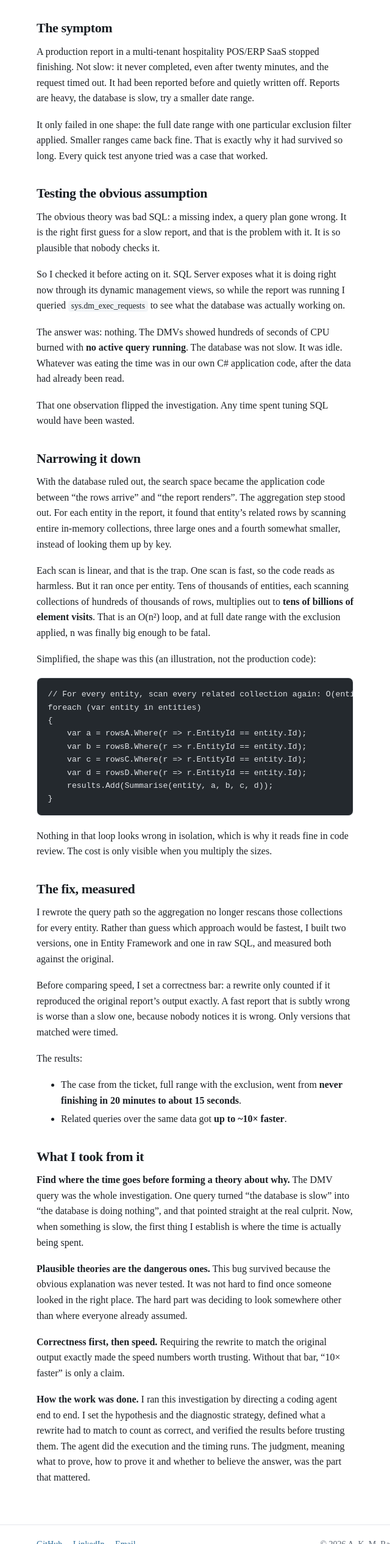
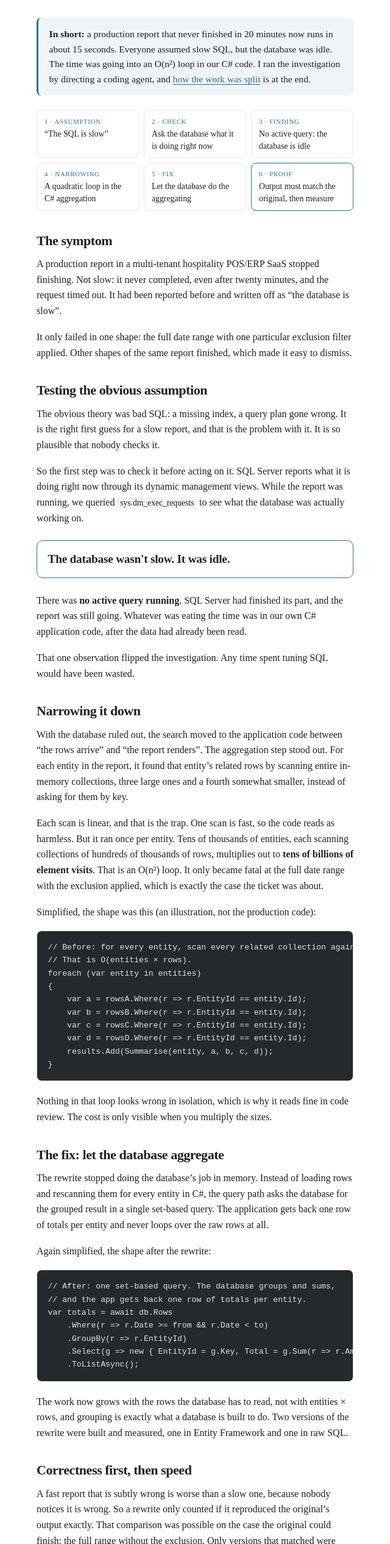
Before and after one commit to RakinRkz/rakinrkz.github.io, an Astro site: page /blog/a-report-that-never-finished in a window 1280 px wide. Shown: the part 268-2800 px from the top of the page at 61% size, without its empty margins (256-896 px from the left). Built offline with nearby package versions, Linux system fonts and the light colour scheme; Astro itself is replaced by a stand-in of ours; code samples lack their colours.

Commit message:
Rework launch post; fix case-study accuracy

````diff
--- a/src/content/blog/a-report-that-never-finished.md
+++ b/src/content/blog/a-report-that-never-finished.md
@@ -5,47 +5,68 @@ pubDate: 2026-10-22
 draft: false
 ---
 
+<aside class="summary">
+<p><strong>In short:</strong> a production report that never finished in 20 minutes now runs in about
+15 seconds. Everyone assumed slow SQL, but the database was idle. The time was going into an O(n²) loop in
+our C# code. I ran the investigation by directing a coding agent, and <a href="#how-the-work-was-split">how
+the work was split</a> is at the end.</p>
+</aside>
+
+<ol class="flow" aria-label="The investigation, step by step">
+<li><span>Assumption</span>“The SQL is slow”</li>
+<li><span>Check</span>Ask the database what it is doing right now</li>
+<li><span>Finding</span>No active query: the database is idle</li>
+<li><span>Narrowing</span>A quadratic loop in the C# aggregation</li>
+<li><span>Fix</span>Let the database do the aggregating</li>
+<li><span>Proof</span>Output must match the original, then measure</li>
+</ol>
+
 ## The symptom
 
 A production report in a multi-tenant hospitality POS/ERP SaaS stopped finishing. Not slow: it never
 completed, even after twenty minutes, and the request timed out. It had been reported before and
-quietly written off. Reports are heavy, the database is slow, try a smaller date range.
+written off as "the database is slow".
 
-It only failed in one shape: the full date range with one particular exclusion filter applied.
-Smaller ranges came back fine. That is exactly why it had survived so long. Every quick test anyone
-tried was a case that worked.
+It only failed in one shape: the full date range with one particular exclusion filter applied. Other
+shapes of the same report finished, which made it easy to dismiss.
 
 ## Testing the obvious assumption
 
 The obvious theory was bad SQL: a missing index, a query plan gone wrong. It is the right first guess
 for a slow report, and that is the problem with it. It is so plausible that nobody checks it.
 
-So I checked it before acting on it. SQL Server exposes what it is doing right now through its
-dynamic management views, so while the report was running I queried `sys.dm_exec_requests` to see
-what the database was actually working on.
+So the first step was to check it before acting on it. SQL Server reports what it is doing right now
+through its dynamic management views. While the report was running, we queried
+`sys.dm_exec_requests` to see what the database was actually working on.
 
-The answer was: nothing. The DMVs showed hundreds of seconds of CPU burned with **no active query
-running**. The database was not slow. It was idle. Whatever was eating the time was in our own C#
-application code, after the data had already been read.
+<aside class="callout">
+<p>The database wasn't slow. It was idle.</p>
+</aside>
+
+There was **no active query running**. SQL Server had finished its part, and the report was still
+going. Whatever was eating the time was in our own C# application code, after the data had already
+been read.
 
 That one observation flipped the investigation. Any time spent tuning SQL would have been wasted.
 
 ## Narrowing it down
 
-With the database ruled out, the search space became the application code between "the rows arrive"
-and "the report renders". The aggregation step stood out. For each entity in the report, it found
-that entity's related rows by scanning entire in-memory collections, three large ones and a fourth
-somewhat smaller, instead of looking them up by key.
+With the database ruled out, the search moved to the application code between "the rows arrive" and
+"the report renders". The aggregation step stood out. For each entity in the report, it found that
+entity's related rows by scanning entire in-memory collections, three large ones and a fourth somewhat
+smaller, instead of asking for them by key.
 
-Each scan is linear, and that is the trap. One scan is fast, so the code reads as harmless. But it
-ran once per entity. Tens of thousands of entities, each scanning collections of hundreds of
-thousands of rows, multiplies out to **tens of billions of element visits**. That is an O(n²) loop,
-and at full date range with the exclusion applied, n was finally big enough to be fatal.
+Each scan is linear, and that is the trap. One scan is fast, so the code reads as harmless. But it ran
+once per entity. Tens of thousands of entities, each scanning collections of hundreds of thousands of
+rows, multiplies out to **tens of billions of element visits**. That is an O(n²) loop. It only became
+fatal at the full date range with the exclusion applied, which is exactly the case the ticket was
+about.
 
 Simplified, the shape was this (an illustration, not the production code):
 
 ```csharp
-// For every entity, scan every related collection again: O(entities × rows).
+// Before: for every entity, scan every related collection again.
+// That is O(entities × rows).
 foreach (var entity in entities)
 {
     var a = rowsA.Where(r => r.EntityId == entity.Id);
@@ -56,41 +77,65 @@ foreach (var entity in entities)
 }
 ```
 
-Nothing in that loop looks wrong in isolation, which is why it reads fine in code review. The cost
-is only visible when you multiply the sizes.
+Nothing in that loop looks wrong in isolation, which is why it reads fine in code review. The cost is
+only visible when you multiply the sizes.
 
-## The fix, measured
+## The fix: let the database aggregate
 
-I rewrote the query path so the aggregation no longer rescans those collections for every entity.
-Rather than guess which approach would be fastest, I built two versions, one in Entity Framework and
-one in raw SQL, and measured both against the original.
+The rewrite stopped doing the database's job in memory. Instead of loading rows and rescanning them for
+every entity in C#, the query path asks the database for the grouped result in a single set-based
+query. The application gets back one row of totals per entity and never loops over the raw rows at
+all.
 
-Before comparing speed, I set a correctness bar: a rewrite only counted if it reproduced the
-original report's output exactly. A fast report that is subtly wrong is worse than a slow one,
-because nobody notices it is wrong. Only versions that matched were timed.
+Again simplified, the shape after the rewrite:
 
-The results:
+```csharp
+// After: one set-based query. The database groups and sums,
+// and the app gets back one row of totals per entity.
+var totals = await db.Rows
+    .Where(r => r.Date >= from && r.Date < to)
+    .GroupBy(r => r.EntityId)
+    .Select(g => new { EntityId = g.Key, Total = g.Sum(r => r.Amount) })
+    .ToListAsync();
+```
 
-- The case from the ticket, full range with the exclusion, went from **never finishing in 20
-  minutes to about 15 seconds**.
-- Related queries over the same data got **up to ~10× faster**.
+The work now grows with the rows the database has to read, not with entities × rows, and grouping is
+exactly what a database is built to do. Two versions of the rewrite were built and measured, one in
+Entity Framework and one in raw SQL.
+
+## Correctness first, then speed
+
+A fast report that is subtly wrong is worse than a slow one, because nobody notices it is wrong. So a
+rewrite only counted if it reproduced the original's output exactly. That comparison was possible on
+the case the original could finish: the full range without the exclusion. Only versions that matched
+were timed.
+
+| Case | Before | After |
+|---|---|---|
+| The ticket: full range with the exclusion | never finished (timed out after 20 minutes) | **about 15 seconds** |
+| The same report without the exclusion | finished, slowly | **up to ~10× faster** |
+
+## How the work was split
+
+I ran this investigation by directing a coding agent end to end. The judgment was mine, and the
+execution was the agent's:
+
+| I decided | The agent did |
+|---|---|
+| What to investigate, and the hypothesis to test first: is the time going into SQL or into our code? | Ran the DMV analysis while the report was running |
+| What a rewrite had to match to count as correct, and which parameters to optimise | Rewrote the query path, in Entity Framework and in raw SQL |
+| Whether to trust the results: checking the output was correct and sanity-checking the numbers | Ran the timing runs and produced the comparison |
 
 ## What I took from it
 
-**Find where the time goes before forming a theory about why.** The DMV query was the whole
-investigation. One query turned "the database is slow" into "the database is doing nothing", and
-that pointed straight at the real culprit. Now, when something is slow, the first thing I establish
-is where the time is actually being spent.
+**Find where the time goes before forming a theory about why.** One query turned "the database is
+slow" into "the database is doing nothing", and that pointed straight at the real culprit. Now, when
+something is slow, the first thing I establish is where the time is actually being spent.
 
-**Plausible theories are the dangerous ones.** This bug survived because the obvious explanation
-was never tested. It was not hard to find once someone looked in the right place. The hard part was
+**Plausible theories are the dangerous ones.** This bug survived because the obvious explanation was
+never tested. Once someone looked in the right place it was not hard to find. The hard part was
 deciding to look somewhere other than where everyone already assumed.
 
-**Correctness first, then speed.** Requiring the rewrite to match the original output exactly made
-the speed numbers worth trusting. Without that bar, "10× faster" is only a claim.
-
-**How the work was done.** I ran this investigation by directing a coding agent end to end. I set
-the hypothesis and the diagnostic strategy, defined what a rewrite had to match to count as correct,
-and verified the results before trusting them. The agent did the execution and the timing runs. The
-judgment, meaning what to prove, how to prove it and whether to believe the answer, was the part that
-mattered.
+**Directing an agent is still engineering.** The agent typed the queries and ran the timings. The
+value was in choosing what to prove, setting a correctness bar before looking at any speed numbers,
+and refusing to trust a result that had not been checked.
--- a/src/styles/global.css
+++ b/src/styles/global.css
@@ -225,8 +225,83 @@ svg {
 .prose th,
 .prose td {
   text-align: left;
+  vertical-align: top;
   padding: 0.4rem 0.75rem 0.4rem 0;
   border-bottom: 1px solid var(--rule);
+}
+
+/* Summary box: a short "in short" under a post's title. */
+.prose .summary {
+  margin: 0 0 1.5rem;
+  padding: 0.9rem 1.1rem;
+  border-left: 3px solid var(--accent);
+  border-radius: 8px;
+  background: var(--chip);
+  font-size: 0.97rem;
+}
+
+.prose .summary p {
+  margin: 0;
+}
+
+/* Callout: one sentence that carries the turning point of a story. */
+.prose .callout {
+  margin: 1.5rem 0;
+  padding: 0.9rem 1.1rem;
+  border: 1px solid var(--accent);
+  border-radius: 10px;
+}
+
+.prose .callout p {
+  margin: 0;
+  font-size: 1.2rem;
+  font-weight: 650;
+  letter-spacing: -0.01em;
+}
+
+/* Flow: a numbered step diagram that wraps to fit the screen. */
+.prose .flow {
+  display: grid;
+  grid-template-columns: repeat(2, 1fr);
+  gap: 0.5rem;
+  margin: 0 0 2rem;
+  padding: 0;
+  list-style: none;
+  counter-reset: step;
+}
+
+.prose .flow li {
+  margin: 0;
+  padding: 0.6rem 0.75rem;
+  border: 1px solid var(--rule);
+  border-radius: 8px;
+  font-size: 0.86rem;
+  line-height: 1.4;
+}
+
+@media (min-width: 560px) {
+  .prose .flow {
+    grid-template-columns: repeat(3, 1fr);
+  }
+}
+
+.prose .flow li:last-child {
+  border-color: var(--accent);
+}
+
+.prose .flow li span {
+  display: block;
+  margin-bottom: 0.2rem;
+  font-family: var(--font-mono);
+  font-size: 0.68rem;
+  text-transform: uppercase;
+  letter-spacing: 0.06em;
+  color: var(--accent);
+}
+
+.prose .flow li span::before {
+  counter-increment: step;
+  content: counter(step) " · ";
 }
 
 /* Shiki: swap to the dark theme's colours whenever the page is dark. */
````
Also changed, not shown: src/content/projects/hearth-ai.md (+9 -6 lines), src/content/projects/minimal-auto-deployment.md (+6 -4 lines).
